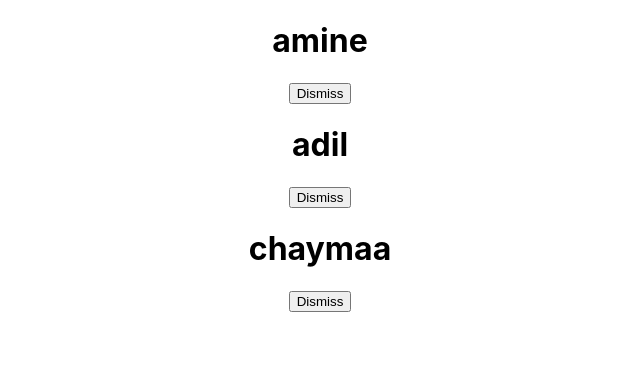
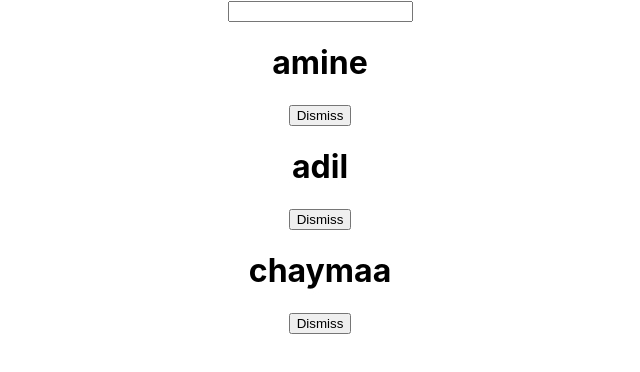
Before and after one commit to 4m1nb4kh71/reactstuff, a React (Create React App) app: page / in a window 1280 px wide. Shown: the top 372 px of the page, without its empty margins (320-960 px from the left). Built offline with nearby package versions, Linux system fonts and the light colour scheme.

Commit message:
added search functionality

```diff
--- a/src/App.js
+++ b/src/App.js
@@ -22,12 +22,17 @@ const list = [
   },
 
 ];
+const onSearch = (term)=>{
+  return (item)=>{
+    return item.name.toLowerCase().includes(term.toLowerCase());
+  };
+ }
 class App extends Component  {
   constructor(props){
     super(props);
 
     this.state={
-      list,
+      list,searchterm:'',
     };
     this.onDismiss = this.onDismiss.bind(this);
   }
@@ -40,19 +45,33 @@ class App extends Component  {
 
   }
 
+  onsearchchange=(event)=>{
+
+    this.setState({searchterm:event.target.value});
+    console.log(this.state.searchterm);
+  }
+
   render(){
 
-    const visibleitems = this.state.list.map((item)=>{
+
+    const visibleitems = this.state.list.filter(onSearch(this.state.searchterm)).map((item)=>{
       return (
-        <div key = {item.objID}>
-          <h1> {item.name}</h1>
-          <button onClick = {()=> {this.onDismiss(item.objID)}} type="button">Dismiss</button>
+        <div>
+          <div key = {item.objID}>
+            <h1> {item.name}</h1>
+            <button onClick = {()=> {this.onDismiss(item.objID)}} type="button">Dismiss</button>
+          </div>
+
         </div>
+
       )
     });
 
     return (
       <div className="App">
+        <form>
+            <input type = "text" onChange= {this.onsearchchange}/>
+        </form>
         {visibleitems}
       </div>
     );
```
